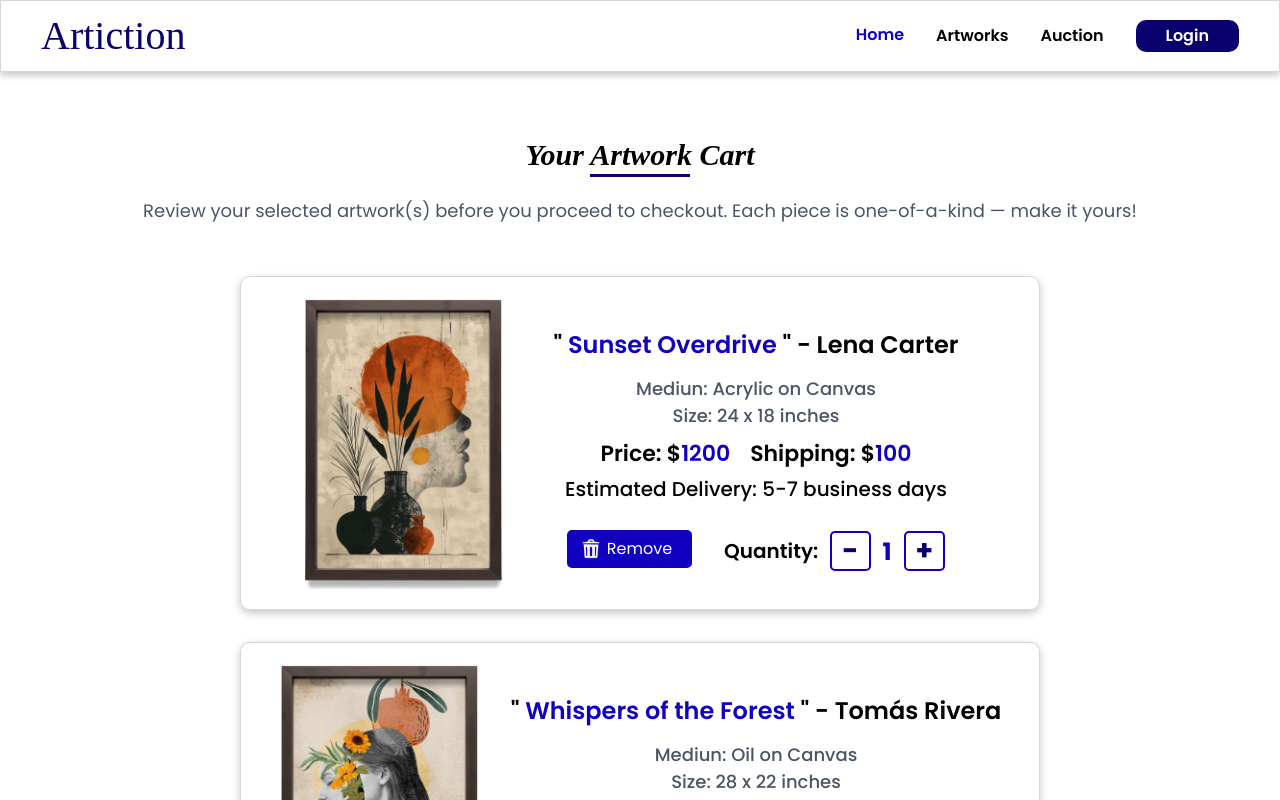
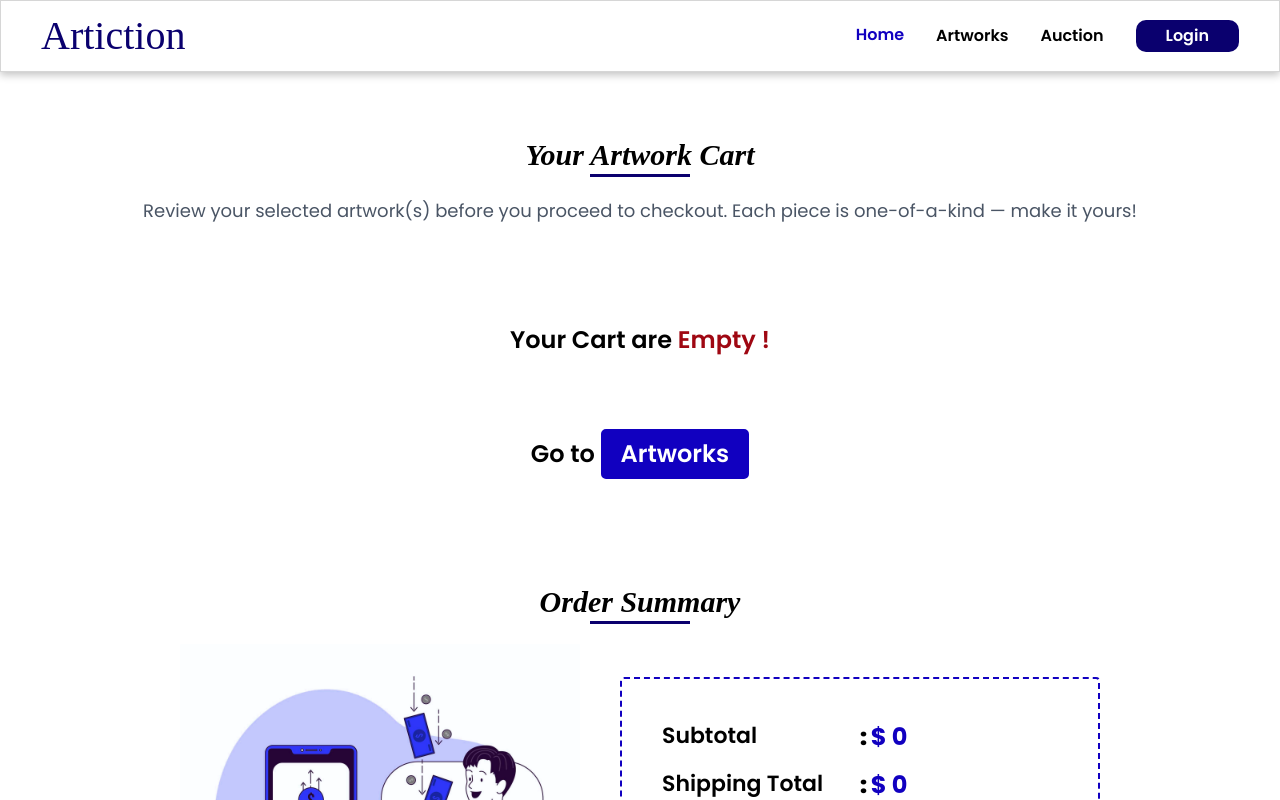
Before and after one commit to mohanapriyan2006/Artiction, a React (Vite) app in the folder frontend/artiction/: page /cart in a window 1280 px wide. Shown: the top 800 px of the page. Built offline with nearby package versions, Linux system fonts and the light colour scheme; a web font is replaced by a local one.

Commit message:
products sharing b/w components

```diff
--- a/frontend/artiction/src/components/Cart.jsx
+++ b/frontend/artiction/src/components/Cart.jsx
@@ -8,10 +8,16 @@ import { DataContext } from '../hooks/DataContext';
 
 const Cart = () => {
 
-    const { navigate, setActive, items, handleRemove, updateQuantity } = useContext(DataContext);
+    const { navigate,
+        setActive,
+        handleRemove,
+        updateQuantity,
+        cartItems,
+        setOrderItems
+    } = useContext(DataContext);
 
-    let subTotal = items.reduce((sum, item) => sum + item.price, 0);
-    let shippingTotal = items.length * 100;
+    let subTotal = cartItems.reduce((sum, item) => sum + item.price, 0);
+    let shippingTotal = cartItems.length * 100;
     let total = subTotal + shippingTotal + 50;
 
 
@@ -24,8 +30,8 @@ const Cart = () => {
                 <p className='text-center text-gray-600 text-[18px] my-5 '>Review your selected artwork(s) before you proceed to checkout. Each piece is one-of-a-kind — make it yours!</p>
             </div>
 
-            {items.length ? <div className="cart-items flex flex-col mx-2 items-center sm:gap-8 gap-30 sm:my-8 my-20">
-                {items.map((item) => (
+            {cartItems.length ? <div className="cart-items flex flex-col mx-2 items-center sm:gap-8 gap-30 sm:my-8 my-20">
+                {cartItems.map((item) => (
                     <div key={item.id} className='flex sm:flex-row flex-col justify-center items-center box-shadow sm:gap-8 gap-0 mx-5 sm:my-0 -my-10 py-5 px-2  md:w-200 sm:w-160  '>
                         <img className='h-auto w-50' src={item.img} alt={item.title} />
                         <div className='text-center'>
@@ -68,7 +74,10 @@ const Cart = () => {
                     </div>
                 ))}
             </div>
-                : <h6 className='text-2xl font-semibold text-center my-20'> Your Cart is <span className='text-red-800'>Empty !</span></h6>}
+                : <div className='place-content-center place-items-center'>
+                    <h6 className='text-2xl font-semibold text-center mt-20'> Your Cart are <span className='text-red-800'>Empty !</span></h6>
+                    <h5 className='sm:text-[24px] text-[18px] font-semibold my-20'> Go to <button onClick={() => { navigate('/artworks'); setActive('artworks') }} className="btn-2 cursor-pointer">Artworks</button> </h5>
+                </div>}
 
             {/*  Order Summary */}
             <div className="title flex flex-col items-center my-5">
@@ -104,7 +113,12 @@ const Cart = () => {
 
                     </div>
 
-                    <button onClick={() => { navigate('/order'); setActive('order') }} className="btn-2 flex text-[22px] font-semibold gap-2 w-55  text-center cursor-pointer">
+                    <button
+                        disabled={cartItems.length ? false : true}
+                        onClick={() => {
+                            setOrderItems(cartItems);
+                            navigate('/order'); setActive('order');
+                        }} className={`btn-2 flex text-[22px] font-semibold gap-2 w-55  text-center ${cartItems.length ? 'cursor-pointer' : 'cursor-no-drop'}`}>
                         <img src={order} alt="order icon" />
                         Checkout</button>
 
--- a/frontend/artiction/src/components/NavBar.jsx
+++ b/frontend/artiction/src/components/NavBar.jsx
@@ -22,7 +22,8 @@ const NavBar = () => {
         isMenuOpen,
         setIsMenuOpen,
         toggleMenu,
-        isLogined
+        isLogined,
+        nOfItems
     } = useContext(DataContext);
 
     const [userIconColor, setUserIconColor] = useState("#8f8f8f");
@@ -78,7 +79,7 @@ const NavBar = () => {
                             onClick={() => { navigate('/cart'); setActive('cart') }}
                         >
                             <img className='h-5 w-5 mr-1' src={order} alt="order icon" />
-                            Cart
+                            Cart <span className={` ${nOfItems? '': 'hidden'} bg-white text-red-600 rounded-full w-4 h-4 text-[12px] font-semibold relative -top-2 left-3`}>{nOfItems}</span>
                         </button>
                     </li>
                     <li
--- a/frontend/artiction/src/components/Order.jsx
+++ b/frontend/artiction/src/components/Order.jsx
@@ -7,21 +7,26 @@ import Swal from 'sweetalert2';
 
 const Order = () => {
 
-    const {navigate,setActive,items} = useContext(DataContext);
+    const { navigate, orderItems, setCartItems, setOrderItems, setActive } = useContext(DataContext);
 
-    let subTotal = items.reduce((sum, item) => sum + item.price, 0);
-    let shippingTotal = items.length * 100;
-    let total = subTotal + items + 50;
+    let subTotal = orderItems.reduce((sum, item) => sum + item.price, 0);
+    let shippingTotal = orderItems.length * 100;
+    let total = subTotal + shippingTotal + 50;
 
     const handleOrderSubmit = (e) => {
         e.preventDefault();
-
+        setOrderItems([]);
+        setCartItems([]);
         Swal.fire({
             icon: 'success',
             timer: 4000,
             title: 'Order Comfirmation',
             text: '📦 Your Order Successfully Placed ✔️'
         })
+
+        setTimeout(() => {navigate('/artworks'); setActive('artworks')},4200);
+
+
     }
 
     return (
@@ -34,8 +39,8 @@ const Order = () => {
             <div className="order-content sm:border md:mx-10 mx-6 rounded my-10 ">
 
                 {/* order items */}
-                <div className="order-items flex flex-col mx-2 items-center sm:gap-8 gap-30 sm:my-8 my-20">
-                    {items.map((item) => (
+                {orderItems.length ? <div className="order-items flex flex-col mx-2 items-center sm:gap-8 gap-30 sm:my-8 my-20">
+                    {orderItems.map((item) => (
                         <div key={item.id} className='flex sm:flex-row flex-col justify-center items-center box-shadow sm:gap-8 gap-0 mx-5 sm:my-0 -my-10 py-5 px-2  md:w-200 sm:w-140 w-80'>
                             <img className='h-auto w-25 rounded-full border-3 border-[var(--blue-md)]' src={item.img} alt={item.title} />
                             <div className='text-center'>
@@ -50,6 +55,10 @@ const Order = () => {
                         </div>
                     ))}
                 </div>
+                    : <div className='place-content-center place-items-center'>
+                        <h6 className='text-2xl font-semibold text-center mt-20'> Your Order items are <span className='text-red-800'>Empty !</span></h6>
+                        <h5 className='sm:text-[24px] text-[18px] font-semibold mt-8'> Go to <button onClick={() => { navigate('/artworks'); setActive('artworks') }} className="btn-2 cursor-pointer">Artworks</button> </h5>
+                    </div>}
 
                 {/* order details */}
                 <form onSubmit={(e) => handleOrderSubmit(e)} className=' place-content-center place-items-center'>
@@ -94,10 +103,10 @@ const Order = () => {
                         <div className="flex flex-col div9">
                             <label className='label-o'>Payment Method :</label>
                             <select className='select-o cursor-pointer' required>
-                                <option  value="cashOnDelivery">Cash On Delivery</option>
-                                <option  value="upi">UPI / QR Code</option>
-                                <option  value="netbanking">Net Banking</option>
-                                <option  value="card">Credit/Debit Card</option>
+                                <option value="cashOnDelivery">Cash On Delivery</option>
+                                <option value="upi">UPI / QR Code</option>
+                                <option value="netbanking">Net Banking</option>
+                                <option value="card">Credit/Debit Card</option>
                             </select>
                         </div>
                     </div>
@@ -125,8 +134,8 @@ const Order = () => {
                     </div>
 
                     <div className="order-btns flex sm:flex-row flex-col sm:items-start items-center sm:gap-0 gap-8 justify-around w-full mt-10 mb-4">
-                        <button onClick={() =>{ navigate('/artworks'); setActive('artworks')}} type='button' className="btn-1 cursor-pointer text-[22px] font-semibold w-50">Cancel</button>
-                        <button type='submit' className="btn-2 flex text-[22px] font-semibold gap-2 w-55 text-center cursor-pointer">
+                        <button onClick={() => { navigate('/artworks'); setActive('artworks') }} type='button' className="btn-1 cursor-pointer text-[22px] font-semibold w-50">Cancel</button>
+                        <button disabled={orderItems.length? false: true} type='submit' className={`btn-2 flex text-[22px] font-semibold gap-2 w-55 text-center ${orderItems.length ? 'cursor-pointer' : 'cursor-no-drop'}`}>
                             <img src={order} alt="order icon" />
                             Place Order</button>
                     </div>
--- a/frontend/artiction/src/components/artworks/ExploreArt.jsx
+++ b/frontend/artiction/src/components/artworks/ExploreArt.jsx
@@ -8,8 +8,21 @@ import { DataContext } from '../../hooks/DataContext';
 
 const ExploreArt = () => {
 
-  const { navigate, setActive, isLogined, desc, setDesc, sortBy, setSortBy, search, handleSearch, currentItems, pageCount, handlePageClick } = useContext(DataContext);
-
+  const { navigate,
+    setOrderItems,
+    cartItems,
+    setCartItems,
+    setActive,
+    isLogined,
+    desc,
+    setDesc, sortBy,
+    setSortBy,
+    search,
+    handleSearch,
+    currentItems,
+    pageCount,
+    handlePageClick,
+    Toast } = useContext(DataContext);
 
 
   return (
@@ -29,7 +42,7 @@ const ExploreArt = () => {
       {/* search section */}
       <div className="filter-div place-content-center flex m-10  md:flex-row md:gap-0 gap-10 flex-col">
 
-        <form className=' items-end flex'>
+        <form className=' items-end flex' onSubmit={(e) => e.preventDefault()}>
           <input
             placeholder='Type something for search . . .' className='search-box sm:w-100 w-60  ' type="search" name="search" onChange={(e) => handleSearch(e)}
             value={search}
@@ -68,12 +81,24 @@ const ExploreArt = () => {
             <h3 className="text-[20px] font-bold">{item.title}</h3>
             <h3 className="text-[18px] font-semibold">- {item.artist}</h3>
             <p className="text-[18px] font-semibold">Price: <span className='blue-md'>${item.fixedPrice}</span> </p>
-            <p>Medium: {item.medium} / <span>Size: {item.size}</span> </p>
+            <p>Medium: {item.medium} | <span>Size: {item.size}</span> </p>
+            <p className="text-gray-500">{item.description}</p>
             <div className='mt-5 flex items-center justify-center gap-3'>
               <button onClick={() => {
                 if (isLogined) {
-                  navigate('/cart');
-                  setActive('cart');
+                  Toast.fire({
+                    icon: "success",
+                    title: "Art added to Cart 🛒"
+                  });
+                  const isItemInCart = cartItems.some(cart => cart.id === item.id);
+                  if (!isItemInCart) {
+                    setCartItems([...cartItems, item]);
+                  }
+                  else {
+                    setCartItems(cartItems.map(cart => (
+                      cart.id === item.id ? { ...cart, quantity: cart.quantity + 1 } : cart
+                    )))
+                  }
                 }
                 else {
                   navigate('/login')
@@ -82,9 +107,9 @@ const ExploreArt = () => {
                 Add to Cart
               </button>
               <button onClick={() => {
-                if (isLogined) { navigate('/order'); setActive('order') }
+                if (isLogined) { navigate('/order'); setActive('order'); setOrderItems([item]); }
                 else {
-                  navigate('/login')
+                  navigate('/login');
                 }
               }} className="btn-1 cursor-pointer">
                 Buy now
--- a/frontend/artiction/src/hooks/DataContext.jsx
+++ b/frontend/artiction/src/hooks/DataContext.jsx
@@ -1,4 +1,4 @@
-import React, { createContext, useState } from 'react'
+import React, { createContext, useEffect, useState } from 'react'
 import { useNavigate } from 'react-router-dom';
 
 import art1 from "../assets/art1.jpg";
@@ -113,7 +113,7 @@ const Artworks = [
   },
   {
     id: "101",
-    img: art3,
+    img: art1,
     title: "Starry Solitude",
     artist: "Elena Petrova",
     medium: "Watercolor on Paper",
@@ -123,11 +123,11 @@ const Artworks = [
     quantity: 1,
     sold: true,
     endTime: "2023-04-15 14:30:00",
-    description: "",
+    description: "A lone figure beneath a swirling galaxy of stars — peaceful and contemplative.",
   },
   {
     id: "102",
-    img: art4,
+    img: art2,
     title: "Rustic Memories",
     artist: "Carlos Mendez",
     medium: "Charcoal on Canvas",
@@ -137,11 +137,11 @@ const Artworks = [
     quantity: 1,
     sold: false,
     endTime: "2023-04-10 09:15:00",
-    description: "",
+    description: "Old barns and forgotten fields captured in bold, gritty strokes.",
   },
   {
     id: "103",
-    img: art5,
+    img: art3,
     title: "Azure Depths",
     artist: "Nina Yamamoto",
     medium: "Oil on Canvas",
@@ -151,9 +151,11 @@ const Artworks = [
     quantity: 1,
     sold: true,
     endTime: "2023-04-18 21:00:00",
-    description: "",
+    description: "A deep dive into the blue — waves of emotion in every brushstroke.",
   },
 ];
+
+
 
 
 
@@ -176,6 +178,12 @@ export const DataProvider = ({ children }) => {
 
   // Explore Artworks data
 
+  // Order items
+  const [orderItems, setOrderItems] = useState([]);
+
+  // Cart items
+  const [cartItems, setCartItems] = useState([]);
+
   const [desc, setDesc] = useState(false);
   const [sortBy, setSortBy] = useState(' ');
   const [search, setSearch] = useState('');
@@ -183,7 +191,7 @@ export const DataProvider = ({ children }) => {
   // search function
 
   const filteredArt = Artworks.filter((art) => (
-    art == '' ? [...art] : (art.name + art.description).toLowerCase().includes(search.toLowerCase())
+    art == '' ? [...art] : (art.title + art.artist + art.description).toLowerCase().includes(search.toLowerCase())
   )).reverse()
 
   const handleSearch = (e) => {
@@ -206,29 +214,29 @@ export const DataProvider = ({ children }) => {
 
   // Cart Data
 
-  const [items, setItems] = useState(
-    Artworks.map(item => (
-      {
-        ...item,
-        quantity: 1
-      }
-    ))
-  )
-
   const handleRemove = (id) => {
-    setItems(prevItems => prevItems.filter(
+    setCartItems(prevItems => prevItems.filter(
       item => item.id !== id
     ))
   };
 
   const updateQuantity = (id, newQuantity) => {
     if (newQuantity < 1) return
-    setItems(prevItems => prevItems.map(
+    setCartItems(prevItems => prevItems.map(
       item => (
         item.id === id ? { ...item, quantity: newQuantity, price: item.fixedPrice * newQuantity } : item
       )
     ))
   };
+
+  const [nOfItems, setNOfItems] = useState(0);
+
+  useEffect(() => {
+    setNOfItems(cartItems.length);
+  }, [cartItems])
+
+
+  // -----------
 
 
   // -----------------------
@@ -237,9 +245,9 @@ export const DataProvider = ({ children }) => {
 
   const Toast = Swal.mixin({
     toast: true,
-    position: "top-end",
+    position: "top",
     showConfirmButton: false,
-    timer: 3000,
+    timer: 1500,
     timerProgressBar: true,
     didOpen: (toast) => {
       toast.onmouseenter = Swal.stopTimer;
@@ -260,8 +268,10 @@ export const DataProvider = ({ children }) => {
           sortBy, setSortBy,
           search, handleSearch,
           currentItems, pageCount, handlePageClick,
-          items, handleRemove, updateQuantity,
-          Toast
+          handleRemove, updateQuantity,
+          Toast,
+          orderItems, setOrderItems, cartItems, setCartItems,
+          nOfItems, setNOfItems
         }
       }
     >
```
